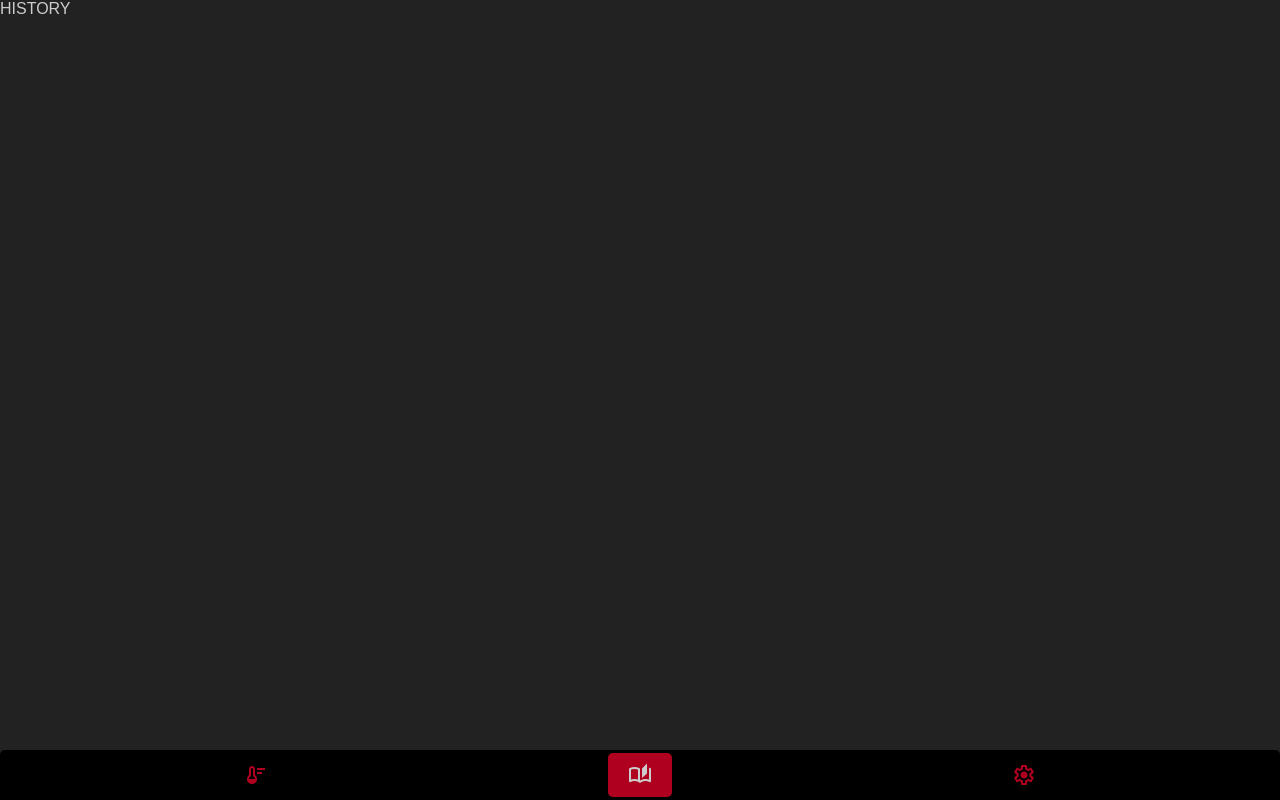
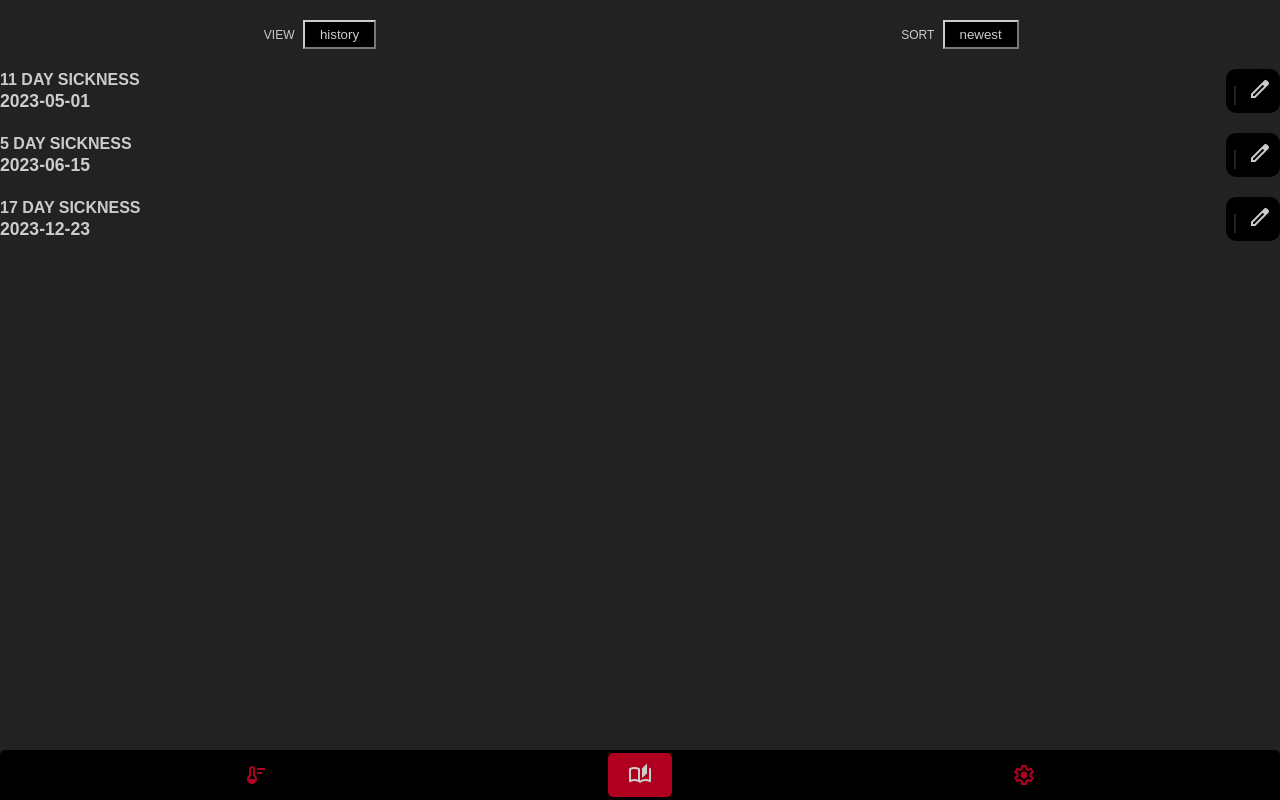
Before and after one commit to codeartery/sickjournal, a plain HTML site: page pages/history.html in a window 1280 px wide. Drawn offline with nearby package versions, Linux system fonts and the light colour scheme.

Commit message:
work on history ui

```diff
--- a/pages/history.html
+++ b/pages/history.html
@@ -3,12 +3,48 @@
     <title>Sick Journal: History</title>
     <link rel="manifest" href="../manifest.json" />
     <link rel="stylesheet" href="../styles/global.css" />
+    <link rel="stylesheet" href="../styles/history.css" />
     <link rel="stylesheet" href="https://fonts.googleapis.com/css2?family=Material+Symbols+Outlined:opsz,wght,FILL,GRAD@48,400,0,0" />
 </head>
 <body>
 
     <main>
-        <div>History</div>
+        <header class="layout layout-col2 layout-center">
+            <span>view <input type="button" value="history"/></span>
+            <span>sort <input type="button" value="newest" /></span>
+        </header>
+        <section class="ph2 layout layout-gap">
+            <div class="highlighted-rows layout layout-col2 layout-center">
+                <div class="row-header">
+                    <div class="row-label">11 day sickness</div>
+                    <div class="row-date">2023-05-01</div>
+                </div>
+                <form class="row-image" action="edit.html" method="GET">
+                    <input type="text" name="id" value="1" hidden />
+                    <div class="material-symbols-outlined" onclick="this.parentElement.submit();">edit</div>
+                </form>
+            </div>
+  <div class="highlighted-rows layout layout-col2 layout-center">
+                <div class="row-header">
+                    <div class="row-label">5 day sickness</div>
+                    <div class="row-date">2023-06-15</div>
+                </div>
+                <form class="row-image" action="edit.html" method="GET">
+                    <input type="text" name="id" value="2" hidden />
+                    <div class="material-symbols-outlined" onclick="this.parentElement.submit();">edit</div>
+                </form>
+            </div>
+  <div class="highlighted-rows layout layout-col2 layout-center">
+                <div class="row-header">
+                    <div class="row-label">17 day sickness</div>
+                    <div class="row-date">2023-12-23</div>
+                </div>
+                <form class="row-image" action="edit.html" method="GET">
+                    <input type="text" name="id" value="3" hidden />
+                    <div class="material-symbols-outlined" onclick="this.parentElement.submit();">edit</div>
+                </form>
+            </div>
+        </section>
     </main>
     <nav>
         <a href="../index.html"><span class="material-symbols-outlined">thermostat</span></a>
--- /dev/null
+++ b/styles/history.css
@@ -0,0 +1,44 @@
+.row-label {
+    font-size: 1rem;
+}
+
+.row-image:before {
+    content: '';
+    width: 0;
+    height: 100%;
+    border: 1px solid var(--color-bg);
+    margin-right: 12px;
+}
+
+.row-date {
+    padding-top: 2px;
+    color: var(--color-ft);
+}
+
+.row-image {
+    color: var(--color-bt);
+}
+
+header {
+    position: sticky;
+    top: 0;
+    padding: 20px 0;
+    background-color: var(--color-bg);
+    border-radius: 0 0 20px 20px;
+}
+
+header > span {
+    font-size: 0.75rem;
+}
+
+input {
+    background-color: var(--color-ba);
+    border-color: var(--color-fg);
+    color: var(--color-fg);
+    padding: 5px 15px;
+}
+
+input[type='button'] {
+    cursor: pointer;
+    margin-left: 5px;
+}
```
Also changed, not shown: pages/edit.html (added, +34 -0 lines), styles/edit.css (added, +21 -0 lines).
